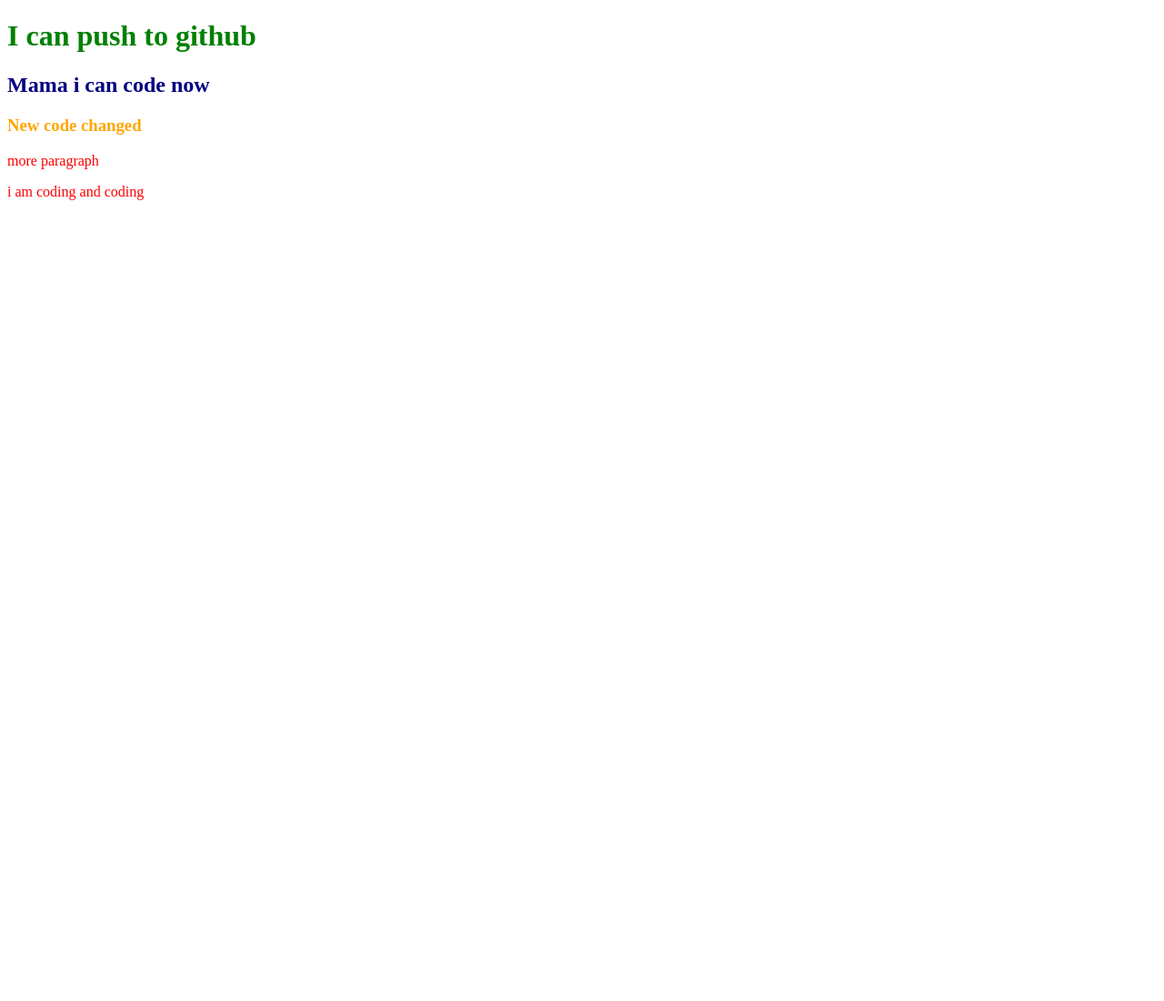
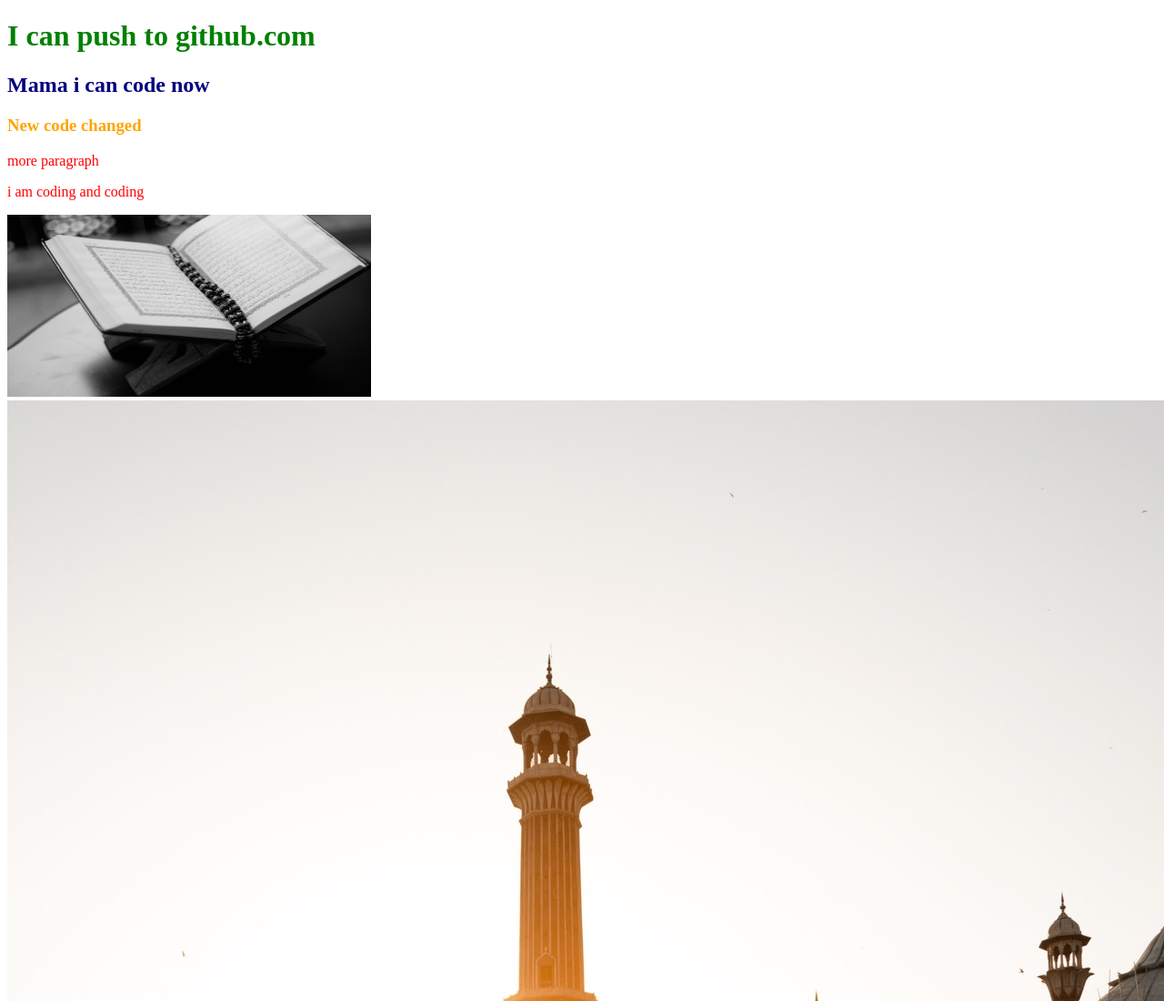
Before and after one commit to Refat-211/my-first-repo, a plain HTML site: page index.html in a window 1280 px wide. Shown: the top 1100 px of the page at 91% size. Before the commit the page ends 800 px from the top, so only its background shows below. Drawn offline with Linux system fonts and the light colour scheme.

Commit message:
image added

```diff
--- a/index.html
+++ b/index.html
@@ -8,10 +8,12 @@
     <link rel="stylesheet" href="style.css">
 </head>
 <body>
-    <h1>I can push to github</h1>
+    <h1>I can push to github.com</h1>
     <h2>Mama i can code now</h2>
     <h3>New code changed</h3>
     <p>more paragraph</p>
     <p>i am coding and coding</p>
+    <img src="pexels-abdulmeilk-aldawsari-36704.jpg" height="200" width="400" alt="">
+    <img src="images/pexels-fuzail-ahmad-2344997.jpg" alt="">
 </body>
 </html>
```
Also changed, not shown: images/pexels-fuzail-ahmad-2344997.jpg (added), pexels-abdulmeilk-aldawsari-36704.jpg (added).
